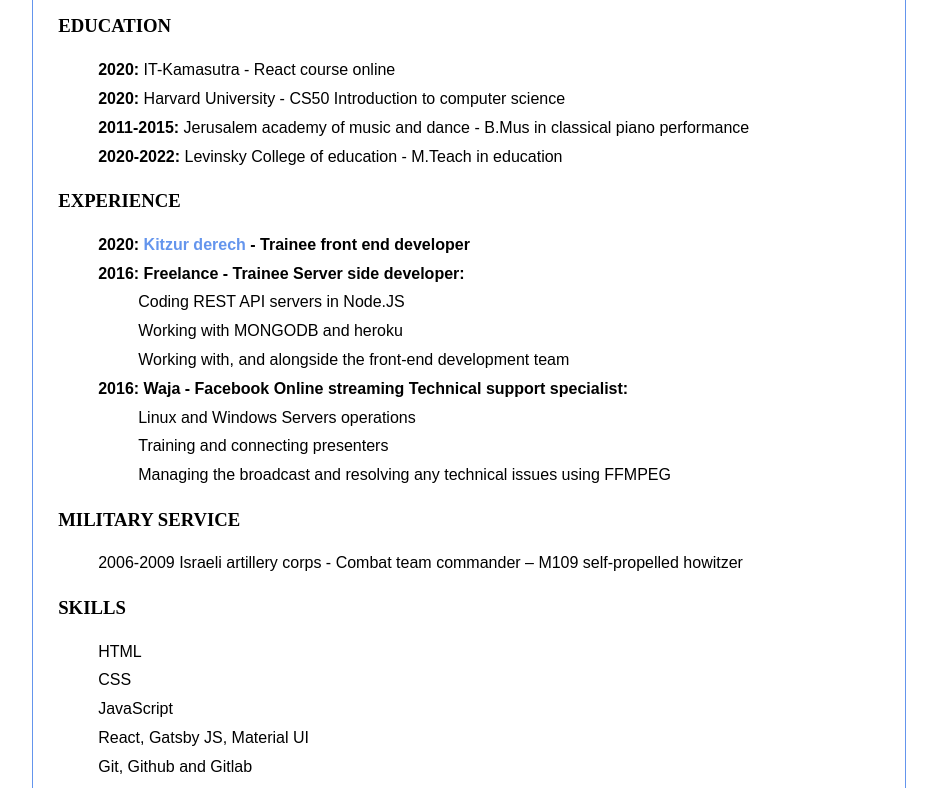
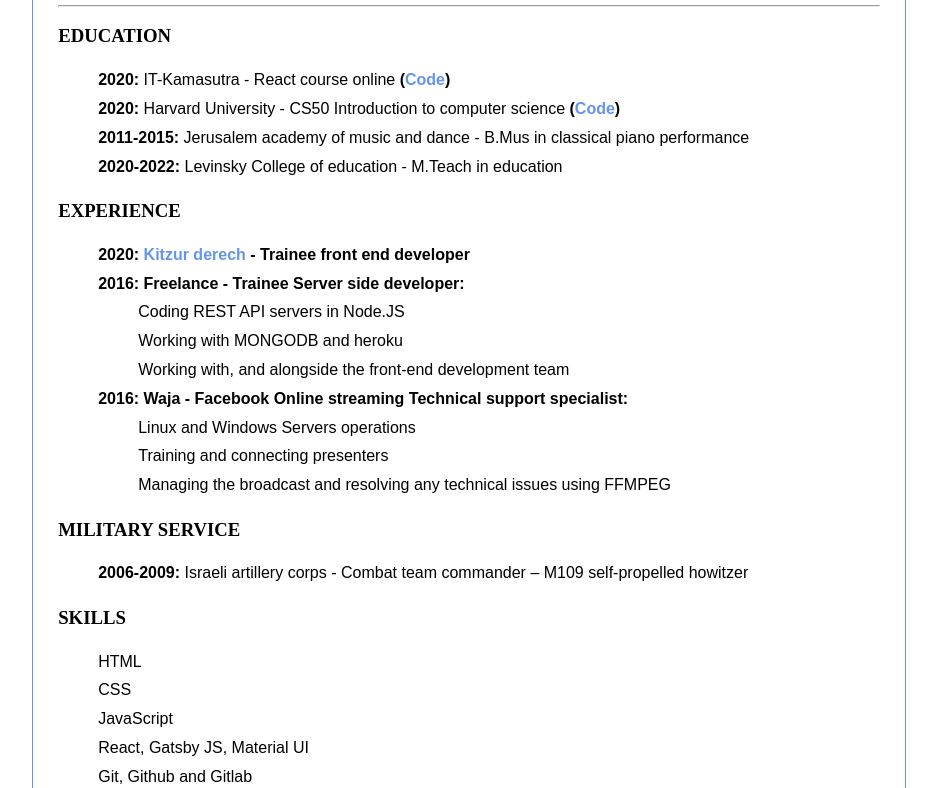
Before and after one commit to CostaKob/rsschool-cv, a plain HTML site: page index.html in a window 1280 px wide. Shown: the part 314-1102 px from the top of the page, without its empty margins (171-1108 px from the left). Drawn offline with Linux system fonts and the light colour scheme.

Commit message:
refactor: styles improvement

```diff
--- a/index.html
+++ b/index.html
@@ -18,11 +18,12 @@
                     <p><a class="link" href="https://github.com/CostaKob">Github.com/CostaKob</a></p>
                 </div>
             </div>
+            <hr>
             <div class="section">
                 <h3 class="title">EDUCATION</h3>
                 <ul class="sub-section">
-                    <li><b>2020:</b> IT-Kamasutra - React course online</li>
-                    <li><b>2020:</b> Harvard University - CS50 Introduction to computer science</li>
+                    <li><b>2020:</b> IT-Kamasutra - React course online <b>(<a class="link" href="https://github.com/CostaKob/socialReactProject">Code</a>)</b></li>
+                    <li><b>2020:</b> Harvard University - CS50 Introduction to computer science <b>(<a class="link" href="https://github.com/CostaKob/introduction-to-computer-science">Code</a>)</b></li>
                     <li><b>2011-2015:</b> Jerusalem academy of music and dance - B.Mus in classical piano performance</li>
                     <li><b>2020-2022:</b> Levinsky College of education - M.Teach in education</li>
                 </ul>
@@ -52,7 +53,7 @@
             <div class="section">
                 <h3 class="title">MILITARY SERVICE</h3>
                 <ul class="sub-section">
-                    <li>2006-2009 Israeli artillery corps - Combat team commander – M109 self-propelled howitzer</li>
+                    <li><b>2006-2009:</b> Israeli artillery corps - Combat team commander – M109 self-propelled howitzer</li>
                 </ul>
             </div>
 
```
Also changed, not shown: 1 other file.
